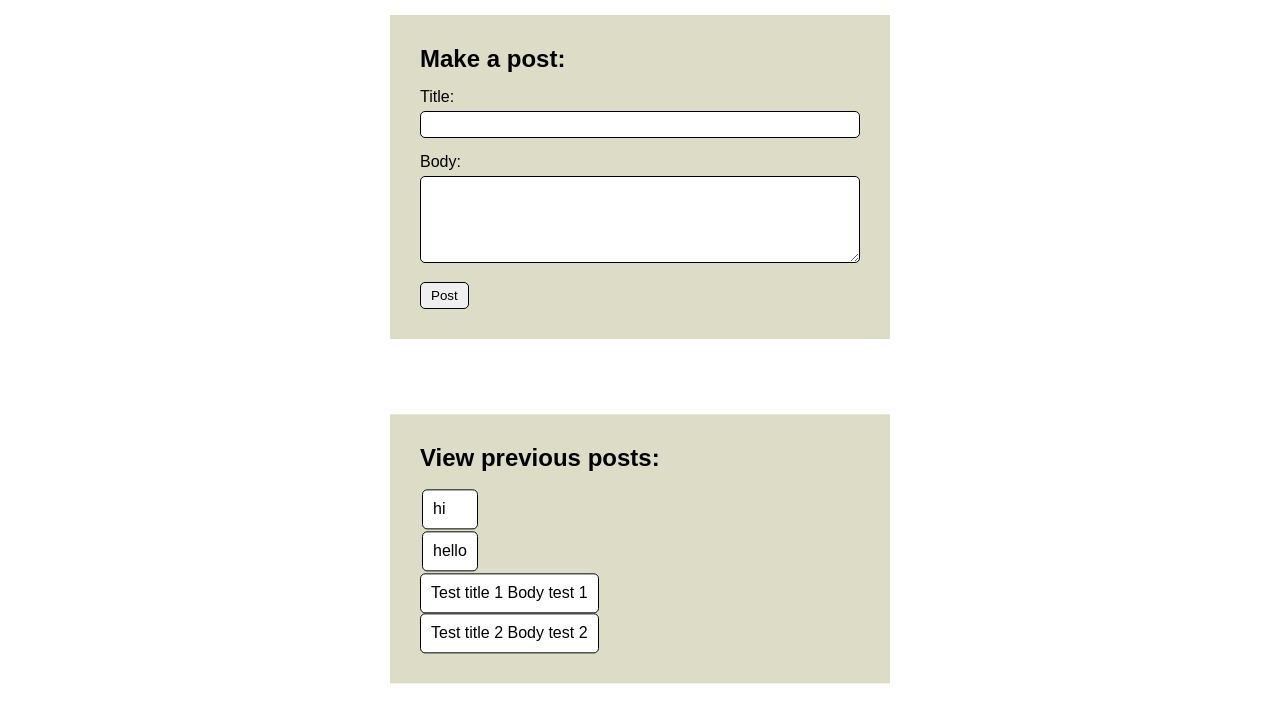
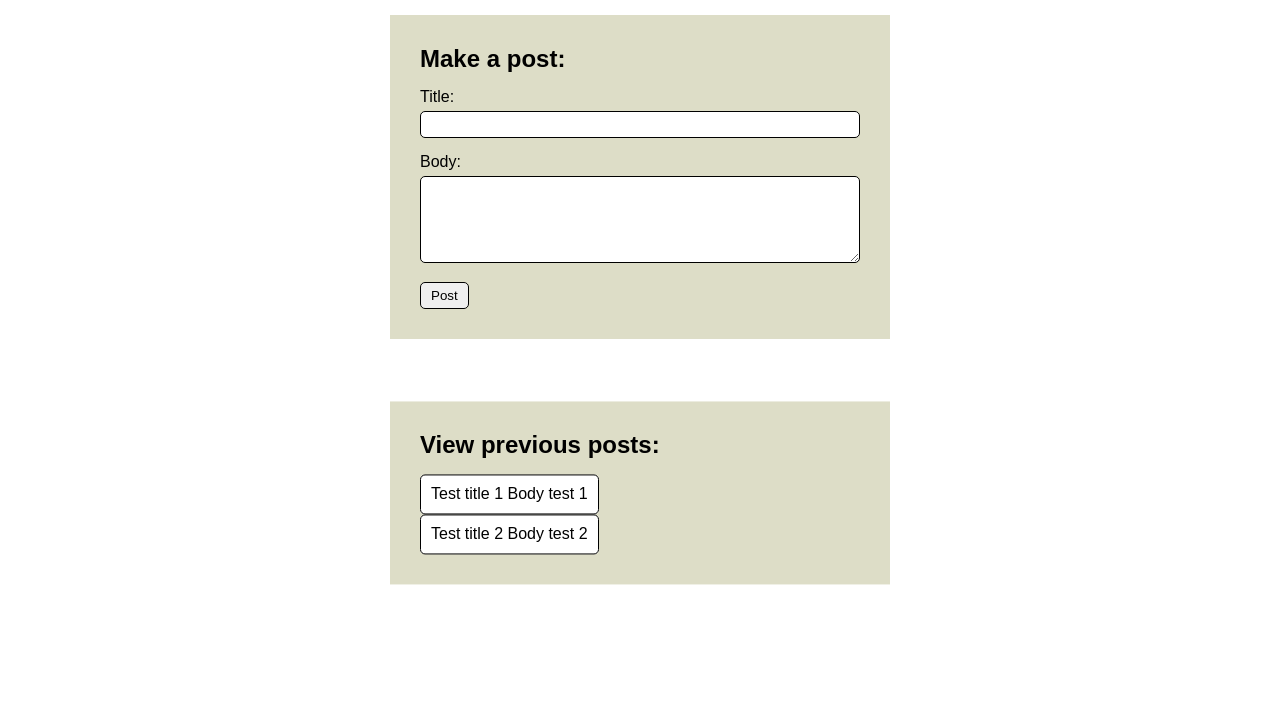
Before and after one commit to aliaksandr-z/csci-xss-demo, a website: page index.html in a window 1280 px wide. Shown: the part 76-798 px from the top of the page. Drawn offline with nearby package versions, Linux system fonts and the light colour scheme.

```diff
--- a/index.html
+++ b/index.html
@@ -26,12 +26,9 @@
         <div class="posts">
             <h2>View previous posts:</h2>
             <table>
-                <tr>
-                    <td>hi</td>
-                </tr>
-                <tr>
+                <!-- <tr>
                     <td>hello</td>
-                </tr>
+                </tr> -->
             </table>
         </div>
 
```
Also changed, not shown: package.json (added, +16 -0 lines), 1 other file.
